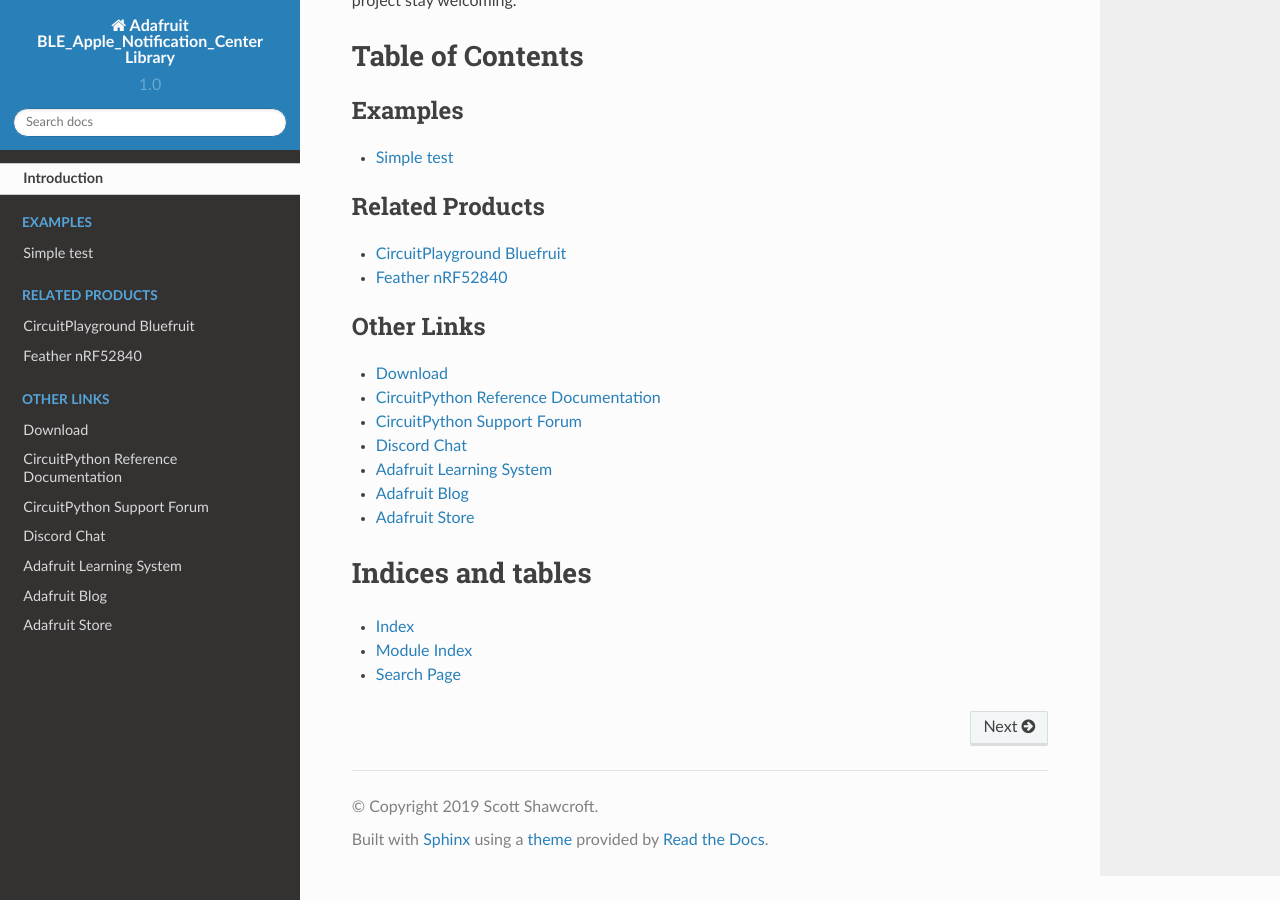
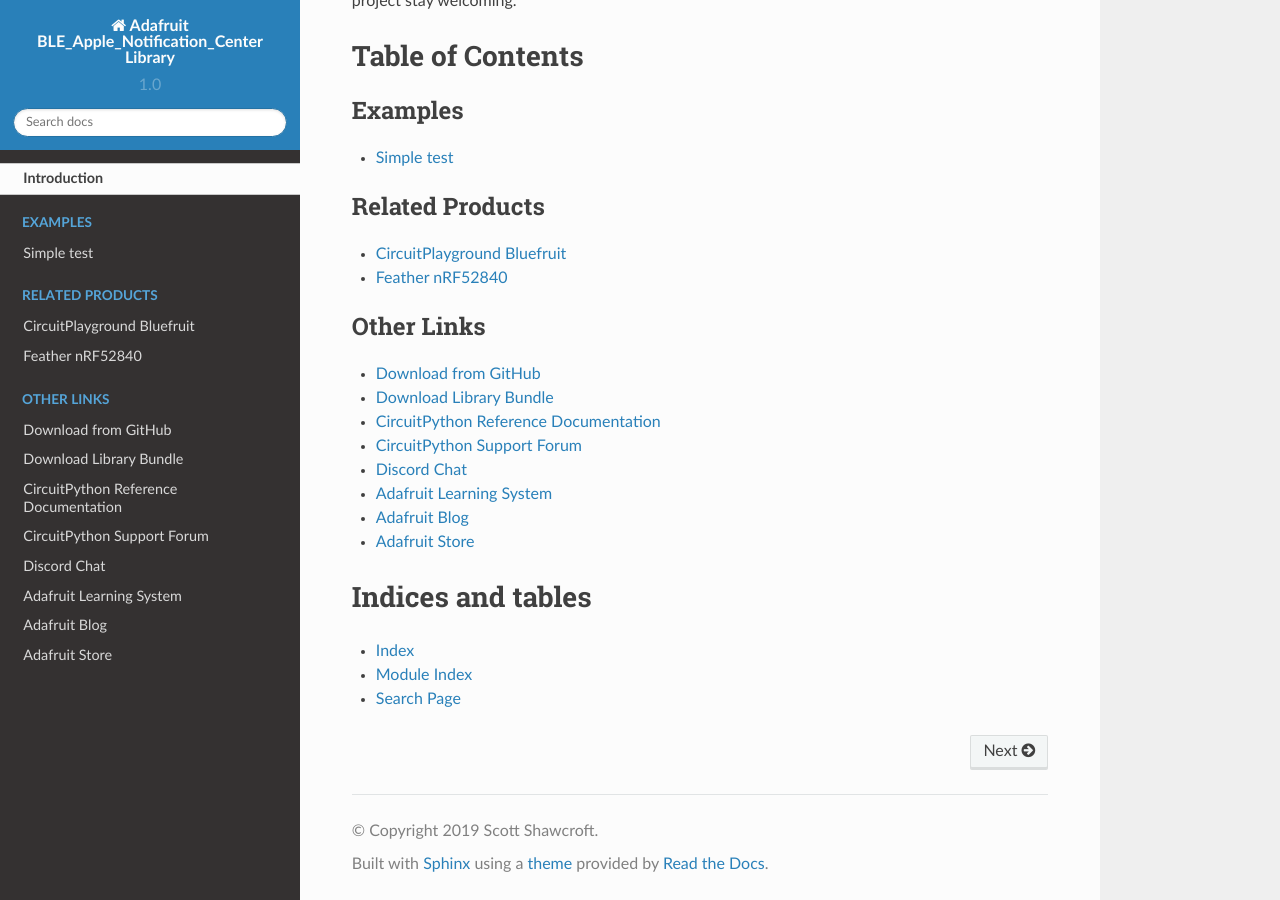
Before and after one commit to adafruit/Adafruit_CircuitPython_BLE_Apple_Notification_Center, a Sphinx documentation site: the page built from docs/index.rst, in a window 1280 px wide and 900 px high, scrolled down 1400 px. Built offline with Sphinx 7.4.7 and the Read the Docs theme 2.0.0, drawn with Linux system fonts in a browser that asks for light colours; pages that are not in the unit, such as notebooks, are missing from menus.

Commit message:
Added cp.org link to index.rst

```diff
--- a/docs/index.rst
+++ b/docs/index.rst
@@ -32,7 +32,8 @@
 .. toctree::
     :caption: Other Links
 
-    Download <https://github.com/adafruit/Adafruit_CircuitPython_BLE_Apple_Notification_Center/releases/latest>
+    Download from GitHub <https://github.com/adafruit/Adafruit_CircuitPython_BLE_Apple_Notification_Center/releases/latest>
+    Download Library Bundle <https://circuitpython.org/libraries>
     CircuitPython Reference Documentation <https://docs.circuitpython.org>
     CircuitPython Support Forum <https://forums.adafruit.com/viewforum.php?f=60>
     Discord Chat <https://adafru.it/discord>
```
